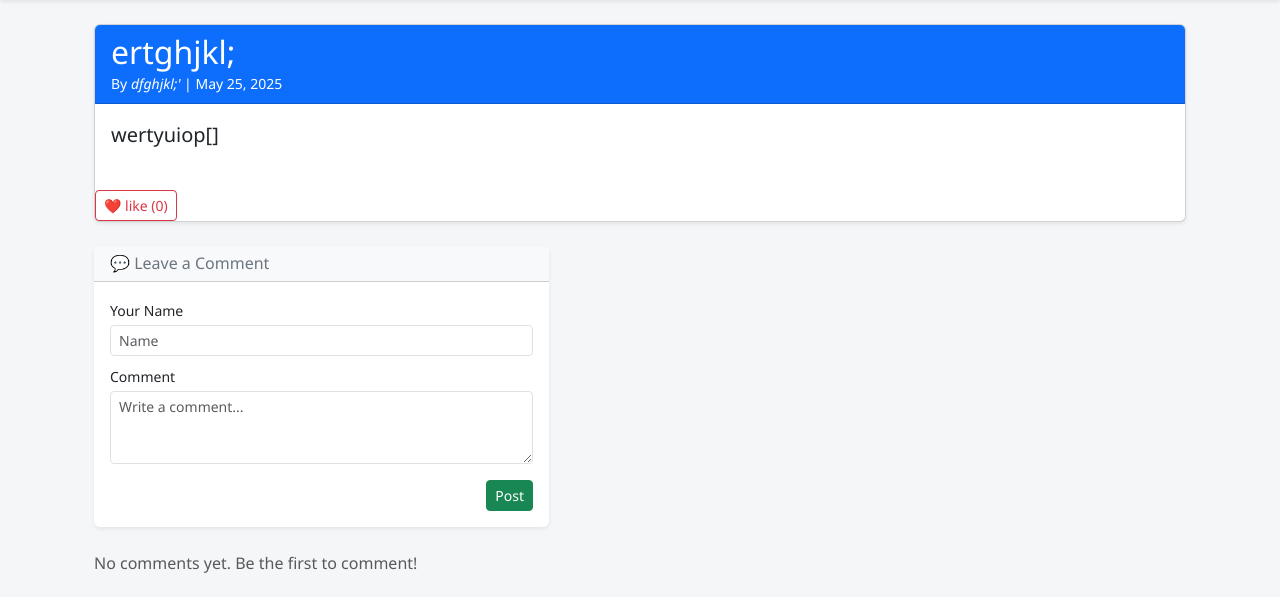
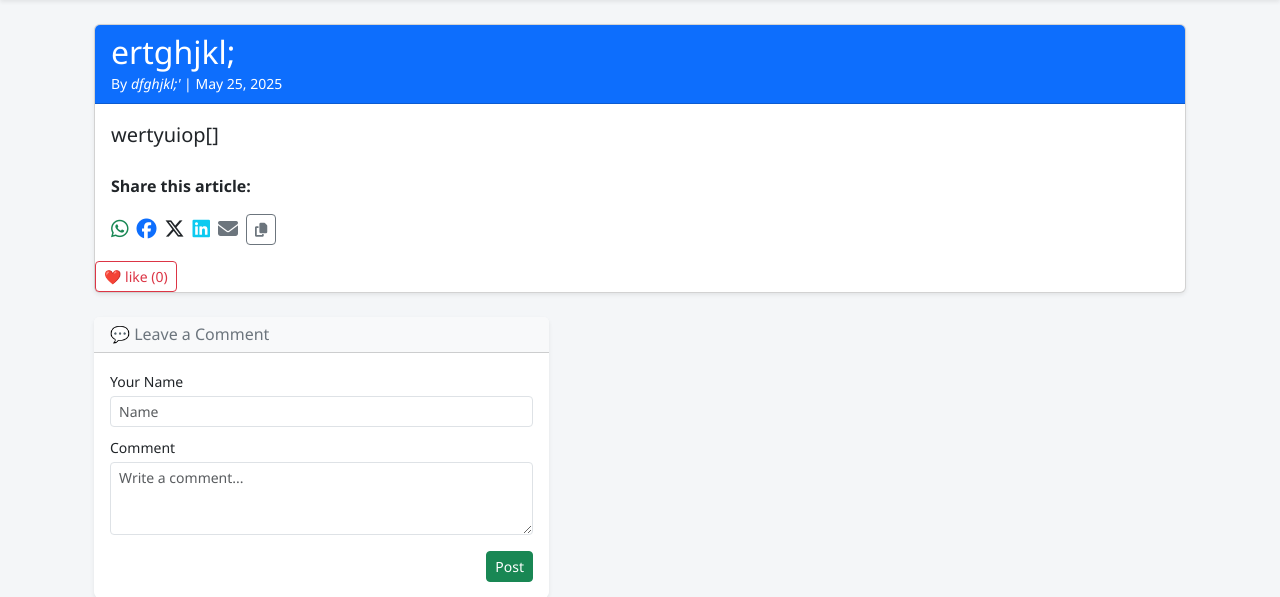
Before and after one commit to emmanuelayara/Simplylaw, a Flask app: page /read/1 in a window 1280 px wide. Shown: the part 86-683 px from the top of the page. Run offline with Flask 3, Linux system fonts and the light colour scheme; data comes from the database, SQL or seed files in the repository; data that the repository does not hold is empty.

Commit message:
another commit

```diff
--- a/templates/layout.html
+++ b/templates/layout.html
@@ -9,6 +9,8 @@
     <link
         href="https://cdn.jsdelivr.net/npm/bootstrap@5.3.0/dist/css/bootstrap.min.css"
         rel="stylesheet">
+        <link rel="stylesheet"
+        href="https://cdnjs.cloudflare.com/ajax/libs/font-awesome/6.5.0/css/all.min.css">
 
     <!-- Custom Styling -->
     <style>
@@ -122,7 +124,19 @@ footer a:hover {
 
 
     <!-- Bootstrap JS Bundle -->
-    <script src="https://cdn.jsdelivr.net/npm/bootstrap@5.3.0/dist/js/bootstrap.bundle.min.js"></script>
+    <script src="https://cdn.jsdelivr.net/npm/bootstrap@5.3.0/dist/js/bootstrap.bundle.min.js">
+
+        function copyLink(link) {
+        navigator.clipboard.writeText(link).then(function() {
+            const msg = document.getElementById('copyMsg');
+            msg.classList.remove('d-none');
+            setTimeout(() => msg.classList.add('d-none'), 2000);
+        }, function(err) {
+            alert('Failed to copy link: ', err);
+        });
+        }
+
+    </script>
 
 </body>
 </html>
--- a/templates/read_more.html
+++ b/templates/read_more.html
@@ -11,7 +11,47 @@
     <div class="card-body">
       <p class="lead">{{ article.content }}</p>
       <div class="mt-4">
-</div>
+
+        <!-- Social Share Section -->
+        <div class="mt-4">
+        <p><strong>Share this article:</strong></p>
+        <div class="d-flex gap-2 align-items-center">
+
+            <!-- WhatsApp -->
+            <a href="https://wa.me/?text={{ request.url }}" target="_blank" title="Share on WhatsApp" class="text-success fs-5">
+            <i class="fab fa-whatsapp"></i>
+            </a>
+
+            <!-- Facebook -->
+            <a href="https://www.facebook.com/sharer/sharer.php?u={{ request.url }}" target="_blank" title="Share on Facebook" class="text-primary fs-5">
+            <i class="fab fa-facebook"></i>
+            </a>
+
+            <!-- X (Twitter) -->
+            <a href="https://twitter.com/intent/tweet?url={{ request.url }}&text={{ article.title }}" target="_blank" title="Share on X" class="text-dark fs-5">
+            <i class="fab fa-x-twitter"></i>
+            </a>
+
+            <!-- LinkedIn -->
+            <a href="https://www.linkedin.com/shareArticle?mini=true&url={{ request.url }}&title={{ article.title }}" target="_blank" title="Share on LinkedIn" class="text-info fs-5">
+            <i class="fab fa-linkedin"></i>
+            </a>
+
+            <!-- Email -->
+            <a href="mailto:?subject={{ article.title }}&body={{ request.url }}" title="Share via Email" class="text-secondary fs-5">
+            <i class="fas fa-envelope"></i>
+            </a>
+
+            <!-- Copy to Clipboard -->
+            <button onclick="copyLink('{{ request.url }}')" class="btn btn-sm btn-outline-secondary" title="Copy Link">
+            <i class="fas fa-copy"></i>
+            <small id="copyMsg" class="text-success d-none mt-2">Link copied to clipboard!</small>
+            </button>
+        </div>
+        </div>
+
+
+        </div>
     </div>
         <form action="{{ url_for('like_article', article_id=article.id) }}" method="post" style="display:inline;">
         <button type="submit" class="btn btn-sm btn-outline-danger">
```
